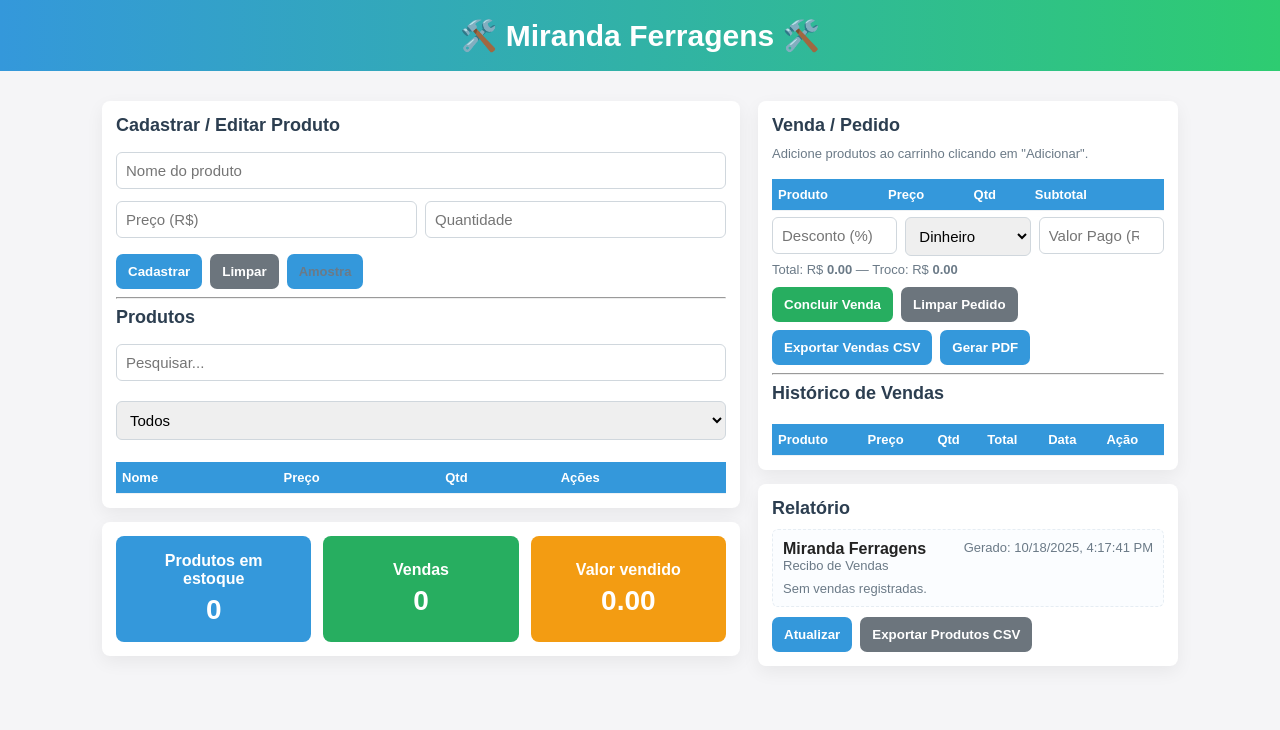
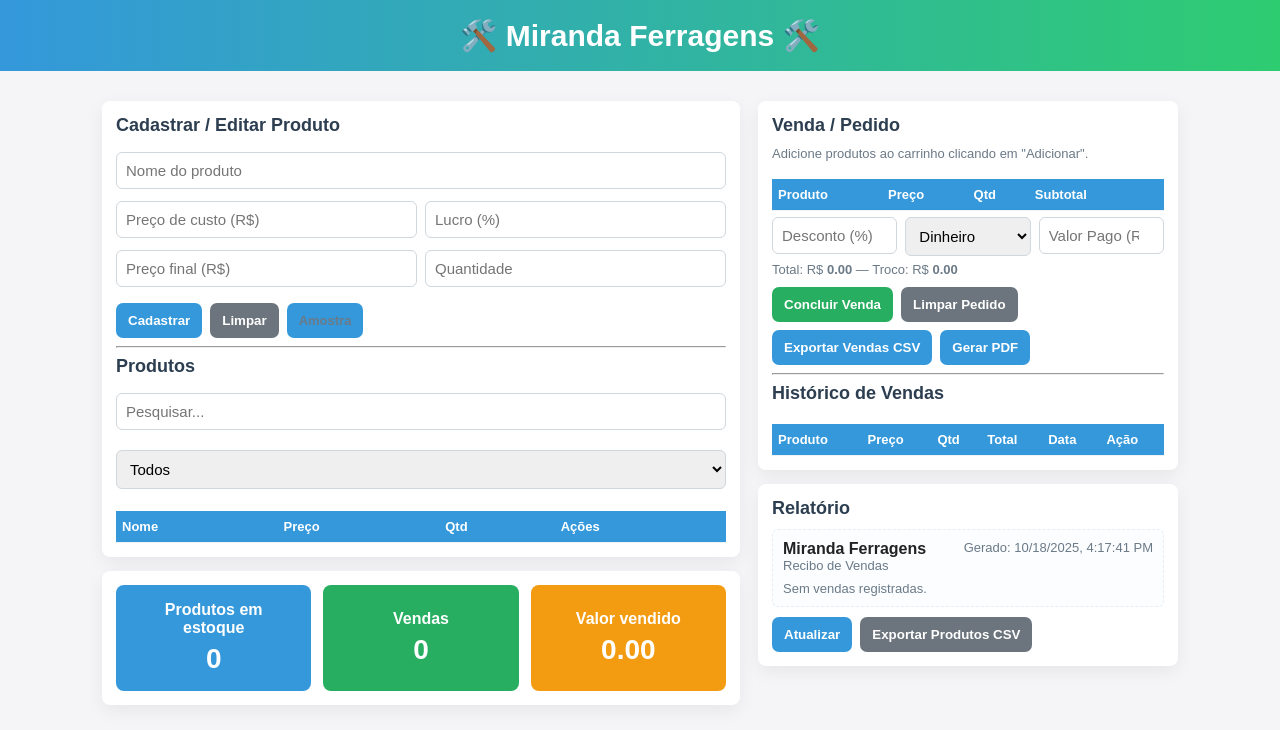
Before and after one commit to thiago-sl/mirandaferragem, a plain HTML site: page index.html in a window 1280 px wide. Both pictures are taken after a click on the button "Limpar". Drawn offline with nearby package versions, Linux system fonts and the light colour scheme.

Commit message:
FINALIZAÇAO
COM SUCESSO

```diff
--- a/index.html
+++ b/index.html
@@ -38,8 +38,8 @@ thead th {background:#3498db; color:#fff; font-size:13px;}
 .bg-green {background:#27ae60;}
 .bg-yellow {background:#f39c12;}
 .bg-red {background:#e74c3c;}
-@media(max-width:980px){.grid{grid-template-columns:1fr;} .card{margin-bottom:12px;}}
-@media(max-width:480px){header{font-size:18px; padding:14px 10px;} input, button, select{font-size:14px;} thead th, td{font-size:12px; padding:6px;}}
+@media(max-width:980px){.grid{grid-template-columns:1fr;} .card{margin-bottom:12px;} }
+@media(max-width:480px){header{font-size:18px; padding:14px 10px;} input, button, select{font-size:14px;} thead th, td{font-size:12px; padding:6px;} }
 </style>
 </head>
 <body>
@@ -53,7 +53,11 @@ thead th {background:#3498db; color:#fff; font-size:13px;}
         <h2>Cadastrar / Editar Produto</h2>
         <input id="nomeProduto" type="text" placeholder="Nome do produto">
         <div class="row">
-          <div class="col"><input id="precoProduto" type="number" step="0.01" placeholder="Preço (R$)"></div>
+          <div class="col"><input id="precoCusto" type="number" step="0.01" placeholder="Preço de custo (R$)" oninput="calcularPrecoVenda()"></div>
+          <div class="col"><input id="percentualLucro" type="number" step="1" placeholder="Lucro (%)" oninput="calcularPrecoVenda()"></div>
+        </div>
+        <div class="row">
+          <div class="col"><input id="precoProduto" type="number" step="0.01" placeholder="Preço final (R$)" readonly></div>
           <div class="col"><input id="quantidadeProduto" type="number" placeholder="Quantidade"></div>
         </div>
         <div class="controls">
@@ -154,6 +158,14 @@ let carrinho=[],editingIndex=null;
 
 function salvarLocal(){ localStorage.setItem(LS_PRODUTOS,JSON.stringify(produtos)); localStorage.setItem(LS_VENDAS,JSON.stringify(vendas)); }
 
+// CALCULO DE PREÇO FINAL
+function calcularPrecoVenda(){
+  const custo=parseFloat(document.getElementById('precoCusto').value)||0;
+  const lucro=parseFloat(document.getElementById('percentualLucro').value)||0;
+  const venda=custo*(1+lucro/100);
+  document.getElementById('precoProduto').value=venda.toFixed(2);
+}
+
 function handleCadastrar(){ editingIndex===null?cadastrarProduto():salvarEdicao(); }
 function cadastrarProduto(){
   const nome=document.getElementById('nomeProduto').value.trim();
@@ -168,6 +180,8 @@ function abrirEdicao(i){
   editingIndex=i;
   document.getElementById('nomeProduto').value=p.nome;
   document.getElementById('precoProduto').value=p.preco;
+  document.getElementById('precoCusto').value=p.preco; // simples, mantém custo igual ao preço
+  document.getElementById('percentualLucro').value=0;
   document.getElementById('quantidadeProduto').value=p.quantidade;
   document.getElementById('btnCadastrar').innerText='Salvar';
   document.getElementById('btnCadastrar').style.background='#f39c12';
@@ -184,9 +198,17 @@ function salvarEdicao(){
   atualizarResumo();
 }
 function limparCampos(){
-  document.getElementById('nomeProduto').value=''; document.getElementById('precoProduto').value=''; document.getElementById('quantidadeProduto').value='';
-  editingIndex=null; document.getElementById('btnCadastrar').innerText='Cadastrar'; document.getElementById('btnCadastrar').style.background='#3498db';
+  document.getElementById('nomeProduto').value='';
+  document.getElementById('precoProduto').value='';
+  document.getElementById('precoCusto').value='';
+  document.getElementById('percentualLucro').value='';
+  document.getElementById('quantidadeProduto').value='';
+  editingIndex=null;
+  document.getElementById('btnCadastrar').innerText='Cadastrar';
+  document.getElementById('btnCadastrar').style.background='#3498db';
 }
+
+// Restante do código permanece igual (tabela, carrinho, vendas, PDF, relatórios)
 function atualizarTabelaProdutos(){
   const tbody=document.querySelector('#tabelaProdutos tbody'); tbody.innerHTML='';
   const filtro=document.getElementById('pesquisaProduto').value.toLowerCase();
@@ -205,7 +227,6 @@ function atualizarTabelaProdutos(){
   });
 }
 function excluirProduto(i){ produtos.splice(i,1); salvarLocal(); atualizarTabelaProdutos(); atualizarResumo(); }
-
 function adicionarCarrinho(i){
   const p=produtos[i]; if(!p||p.quantidade<=0) return;
   const e=carrinho.find(c=>c.id===p.id);
@@ -248,7 +269,6 @@ function concluirVenda(){
   salvarLocal(); atualizarCarrinho(); atualizarTabelaProdutos(); atualizarTabelaVendas(); atualizarResumo(); montarRelatorioPreview();
 }
 function limparCarrinho(){ carrinho=[]; atualizarCarrinho(); }
-
 function atualizarTabelaVendas(){
   const tbody=document.querySelector('#tabelaVendas tbody'); tbody.innerHTML='';
   vendas.slice().reverse().forEach((v,idxRev)=>{
@@ -280,7 +300,6 @@ function baixarBlob(text,name){
   const blob=new Blob([text],{type:'text/csv;charset=utf-8;'});
   const link=document.createElement('a'); link.href=URL.createObjectURL(blob); link.download=name; link.click();
 }
-
 async function gerarRelatorioPDF(){
   montarRelatorioPreview();
   const {jsPDF}=window.jspdf; const el=document.getElementById('reportArea');
```
